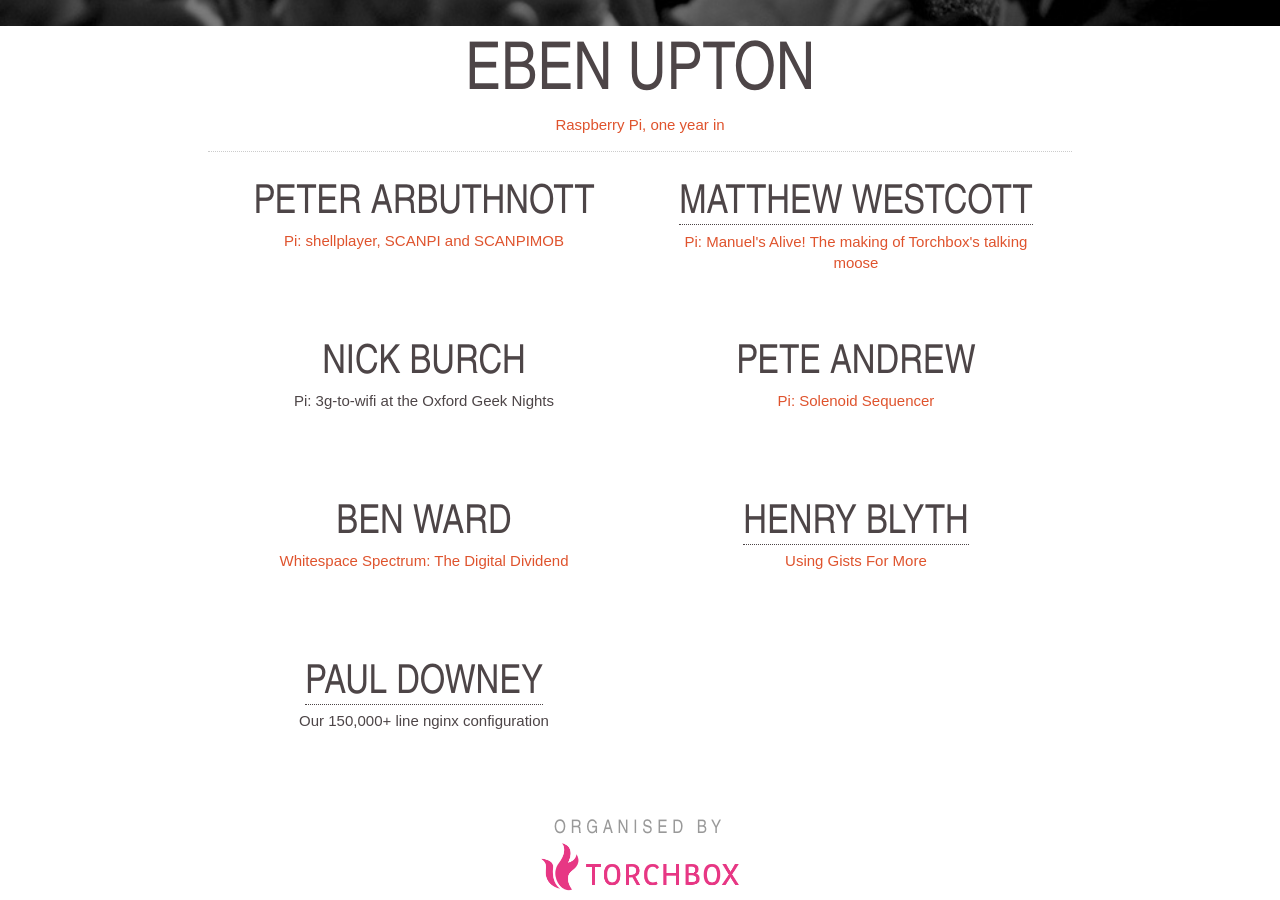
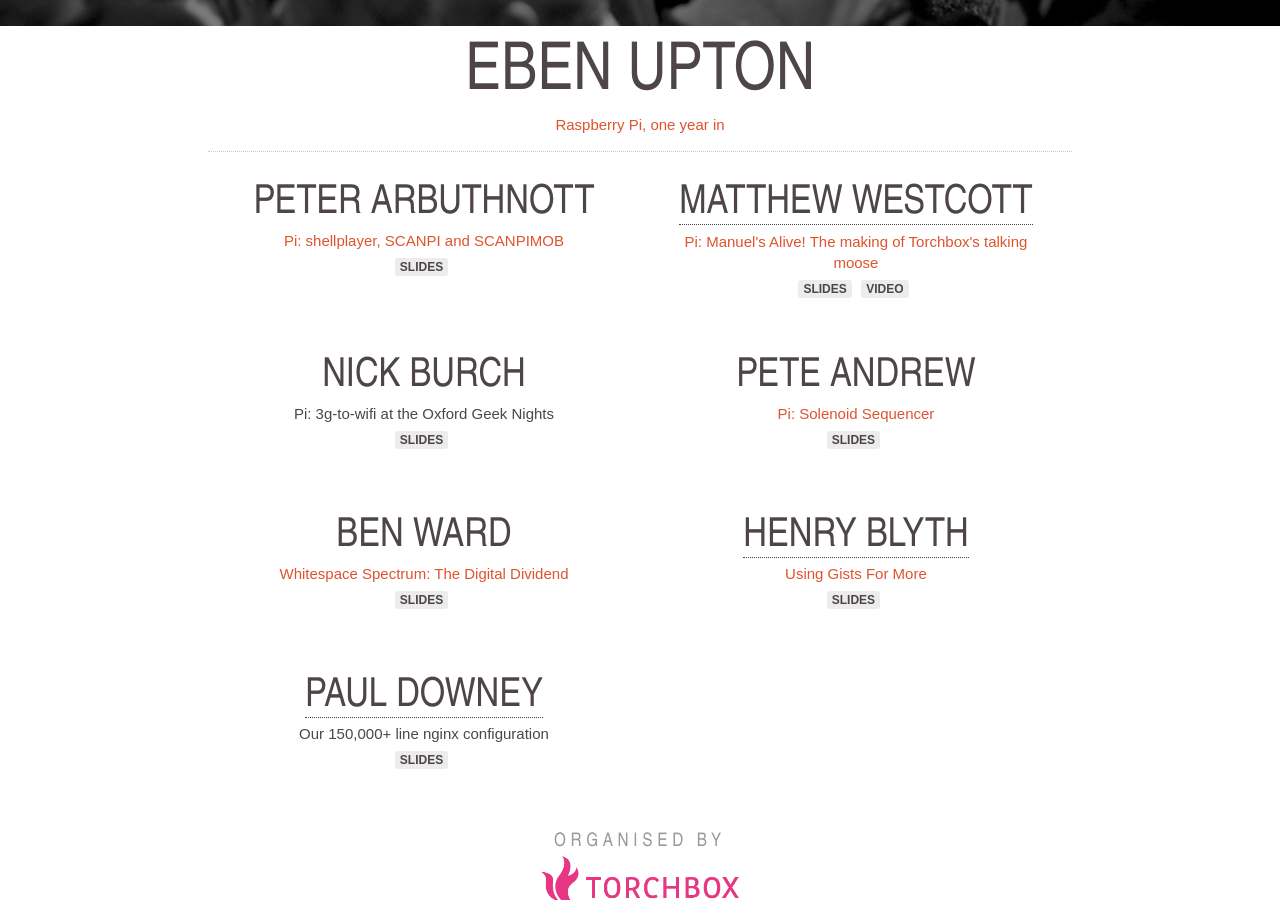
Before and after one commit to torchbox/ogn, a Jekyll site: the page built from _posts/2013-03-13-ogn30.markdown, in a window 1280 px wide and 900 px high, scrolled down 455 px. Built offline with Jekyll 4.4.1, drawn with Linux system fonts in a browser that asks for light colours; nearby versions of some CDN libraries; Markdown is read by kramdown in place of the engine named in the settings.

Commit message:
Update 2013-03-13-ogn30.markdown
Added downloads of slides & video

```diff
--- a/_posts/2013-03-13-ogn30.markdown
+++ b/_posts/2013-03-13-ogn30.markdown
@@ -35,30 +35,52 @@
   <li itemprop="performer" itemscope="itemscope" itemtype="http://schema.org/Person">
     <h2 itemprop="name">Peter Arbuthnott</h2>
     <p><a href="http://www.scanpi.co.uk">Pi: shellplayer, SCANPI and SCANPIMOB</a></p>
+    <div class="downloads">
+        <a href="http://media.ogn.s3.amazonaws.com/ogn30/microslot-PeterArbuthnott.zip">slides</a>
+    </div>
   </li>
   <li itemprop="performer" itemscope="itemscope" itemtype="http://schema.org/Person">
     <a href="http://matt.west.co.tt/" ><h2 itemprop="name">Matthew Westcott</h2></a>
     <p><a href="http://moose.torchbox.com/">Pi: Manuel's Alive! The making of Torchbox's talking moose</a></p>
+    <div class="downloads">
+        <a href="http://media.ogn.s3.amazonaws.com/ogn30/microslot-MatthewWestcott.odp">slides</a>
+        <a href="http://media.ogn.s3.amazonaws.com/ogn30/microslot-MatthewWestcott.m4v">video</a>
+    </div>
   </li>
   <li itemprop="performer" itemscope="itemscope" itemtype="http://schema.org/Person">
     <h2 itemprop="name">Nick Burch</h2>
     <p>Pi: 3g-to-wifi at the Oxford Geek Nights</p>
+    <div class="downloads">
+        <a href="http://media.ogn.s3.amazonaws.com/ogn30/microslot-NickBurch.odp">slides</a>
+    </div>
   </li>
   <li itemprop="performer" itemscope="itemscope" itemtype="http://schema.org/Person">
     <h2 itemprop="name">Pete Andrew</h2>
     <p><a href="http://www.youtube.com/watch?v=mtu9AtU4GQ4">Pi: Solenoid Sequencer</a></p>
+    <div class="downloads">
+        <a href="http://media.ogn.s3.amazonaws.com/ogn30/microslot-PeteAndrew.odp">slides</a>
+    </div>
   </li>
 
   <li itemprop="performer" itemscope="itemscope" itemtype="http://schema.org/Person">
     <h2 itemprop="name">Ben Ward</h2>
     <p><a href="http://badgertrack.com/post/37192131877/whitespace-spectrum" >Whitespace Spectrum: The Digital Dividend</a></p>
+    <div class="downloads">
+        <a href="http://media.ogn.s3.amazonaws.com/ogn30/microslot-BenWard.pdf">slides</a>
+    </div>
   </li>
   <li itemprop="performer" itemscope="itemscope" itemtype="http://schema.org/Person">
     <h2 itemprop="name"><a href="http://github.com/henrahmagix" >Henry Blyth</a></h2>
     <p><a href="http://github.com/henrahmagix/gistdeck-your-css">Using Gists For More</a></p>
+    <div class="downloads">
+        <a href="http://media.ogn.s3.amazonaws.com/ogn30/microslot-HenryBlyth.tgz">slides</a>
+    </div>
   </li>
   <li itemprop="performer" itemscope="itemscope" itemtype="http://schema.org/Person">
     <h2 itemprop="name"><a href="http://whatfettle.com">Paul Downey</a></h2>
     <p>Our 150,000+ line nginx configuration</p>
+    <div class="downloads">
+        <a href="http://media.ogn.s3.amazonaws.com/ogn30/microslot-PaulDowney.pdf">slides</a>
+    </div>
   </li>
 </ul>
```
